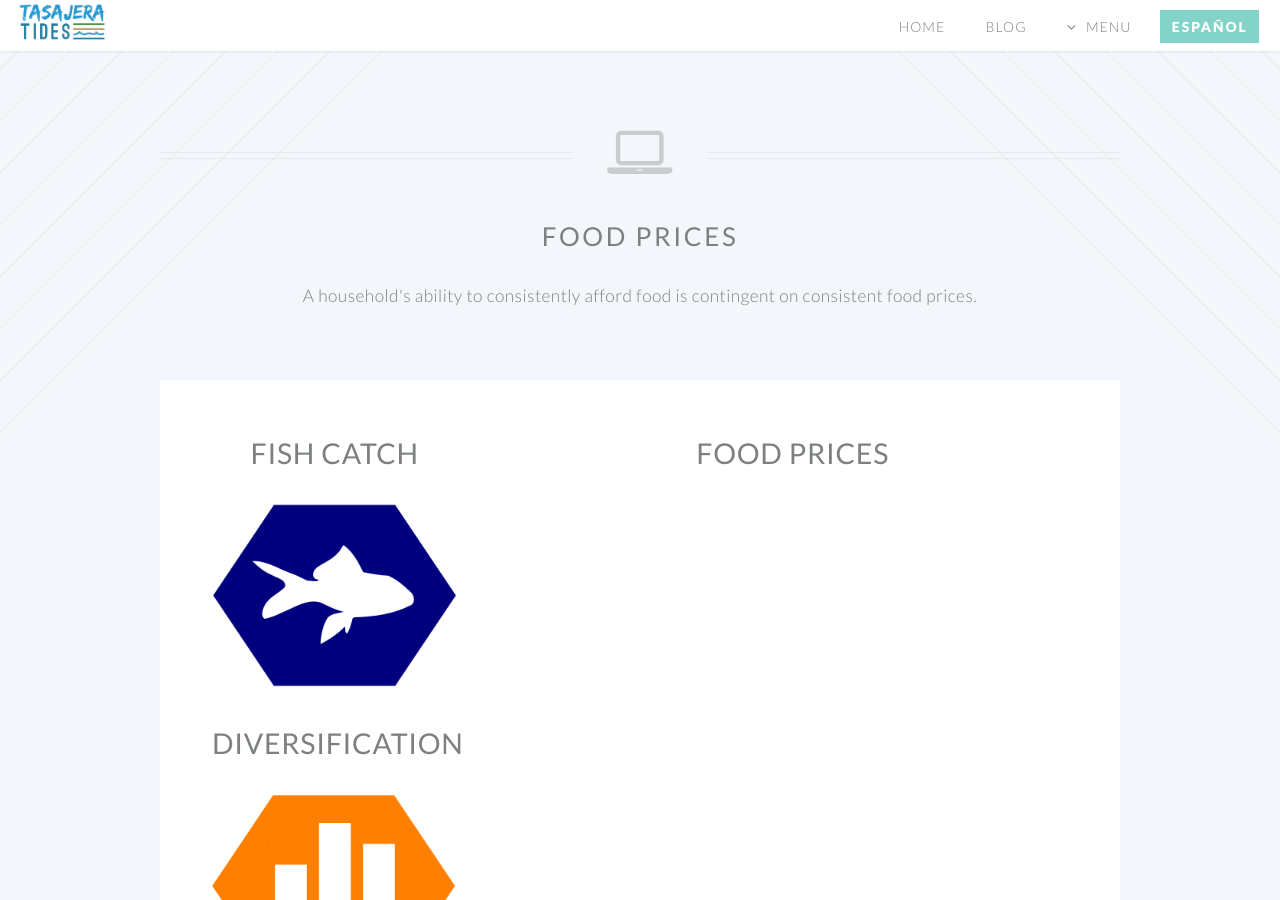
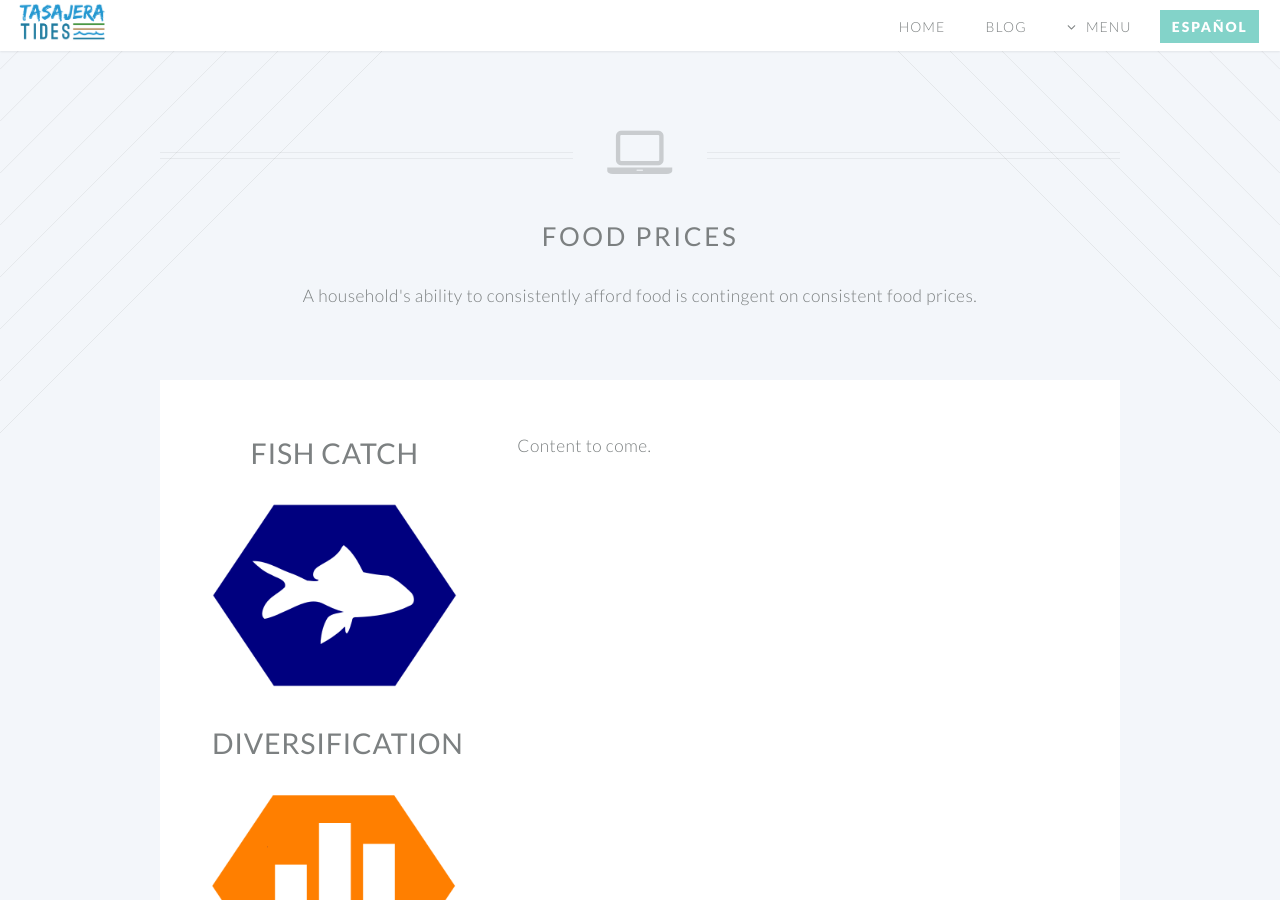
Before and after one commit to danteo90/danteo90.github.io, a Jekyll site: the page food-prices.html, which Jekyll copies as it is, in a window 1280 px wide and 900 px high. Built offline with Jekyll 4.4.1, drawn with Linux system fonts in a browser that asks for light colours.

Commit message:
Update food-prices.html

```diff
--- a/food-prices.html
+++ b/food-prices.html
@@ -135,9 +135,7 @@
 								<!-- Content -->
 									<div class="content">
 										<section>
-											<header>
-												<h3><strong>Food Prices</strong></h3>
-											</header>
+											<p>Content to come.</p>
 										</section>
 									</div>
 
```
